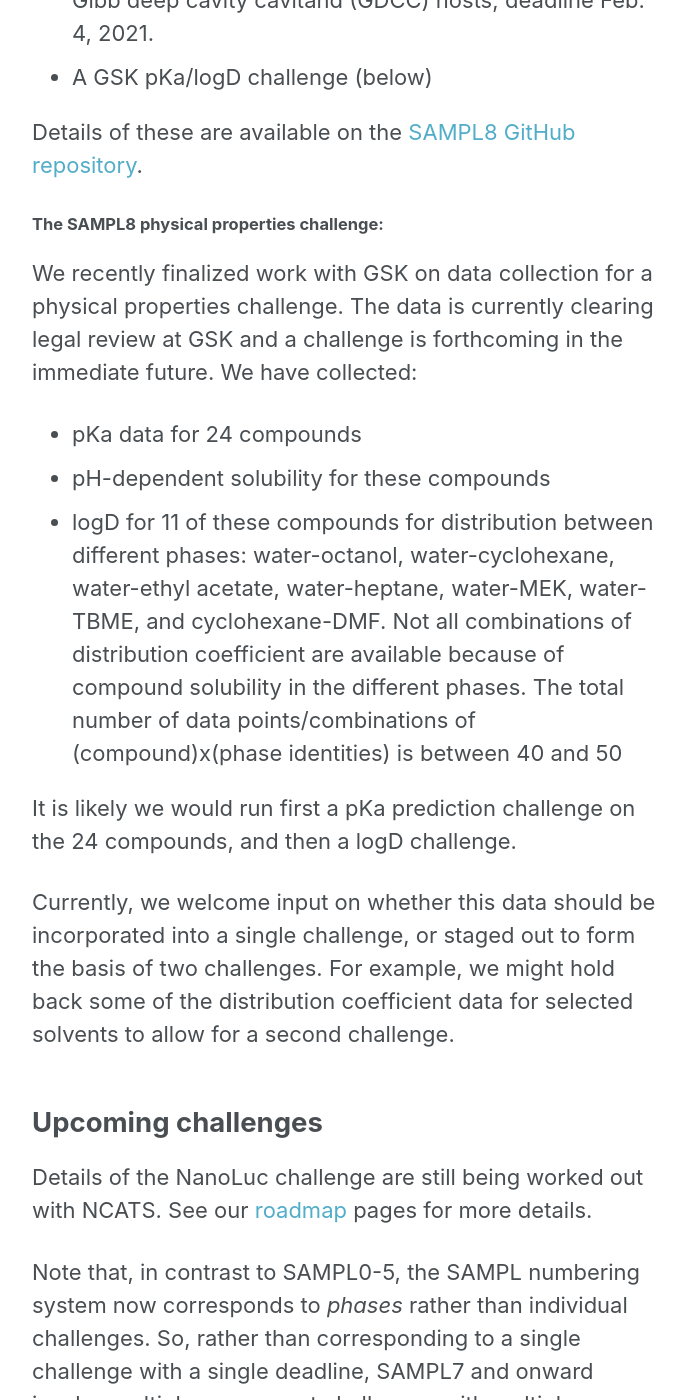
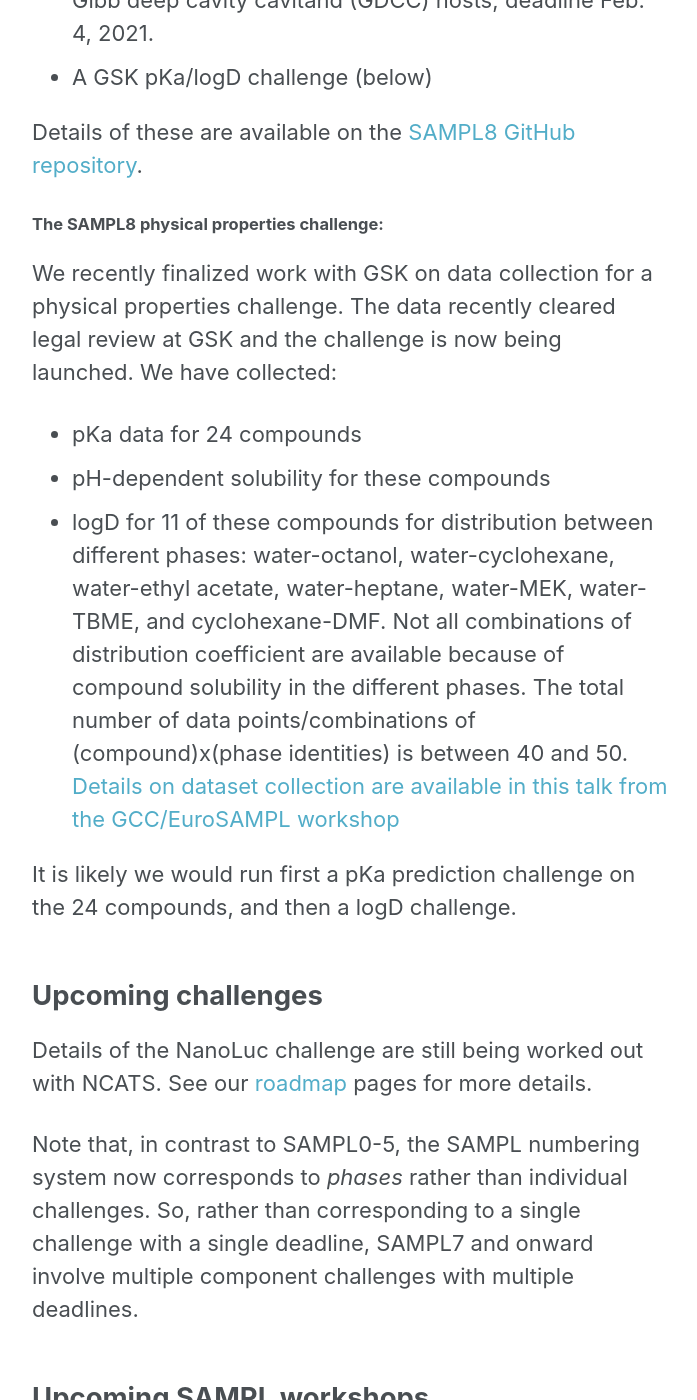
Before and after one commit to samplchallenges/samplchallenges.github.io, a Jekyll site: the page built from _current_challenges/index.md, in a window 1280 px wide and 1400 px high, scrolled down 1816 px. Shown: the whole window, without its empty margins (290-987 px from the left). Built offline with Jekyll 4.4.1, drawn with Linux system fonts in a browser that asks for light colours.

Commit message:
Update website to reflect availability of physical properties challenge, link to GSK dataset collection.

```diff
--- a/_current_challenges/index.md
+++ b/_current_challenges/index.md
@@ -36,14 +36,13 @@
 Details of these are available on the [SAMPL8 GitHub repository](https://github.com/samplchallenges/SAMPL8).
 
 #### The SAMPL8 physical properties challenge:
-We recently finalized work with GSK on data collection for a physical properties challenge. The data is currently clearing legal review at GSK and a challenge is forthcoming in the immediate future. We have collected:
+We recently finalized work with GSK on data collection for a physical properties challenge. The data recently cleared legal review at GSK and the challenge is now being launched. We have collected:
 - pKa data for 24 compounds
 - pH-dependent solubility for these compounds
-- logD for 11 of these compounds for distribution between different phases: water-octanol, water-cyclohexane, water-ethyl acetate, water-heptane, water-MEK, water-TBME, and cyclohexane-DMF. Not all combinations of distribution coefficient are available because of compound solubility in the different phases. The total number of data points/combinations of (compound)x(phase identities) is between 40 and 50
+- logD for 11 of these compounds for distribution between different phases: water-octanol, water-cyclohexane, water-ethyl acetate, water-heptane, water-MEK, water-TBME, and cyclohexane-DMF. Not all combinations of distribution coefficient are available because of compound solubility in the different phases. The total number of data points/combinations of (compound)x(phase identities) is between 40 and 50. [Details on dataset collection are available in this talk from the GCC/EuroSAMPL workshop](https://dx.doi.org/10.5281/zenodo.4245127])
 
 It is likely we would run first a pKa prediction challenge on the 24 compounds, and then a logD challenge.
 
-Currently, we welcome input on whether this data should be incorporated into a single challenge, or staged out to form the basis of two challenges. For example, we might hold back some of the distribution coefficient data for selected solvents to allow for a second challenge.
 
 
 ## Upcoming challenges
```
Also changed, not shown: _roadmap/01_plans.md (+1 -1 lines), index.md (+2 -2 lines).
